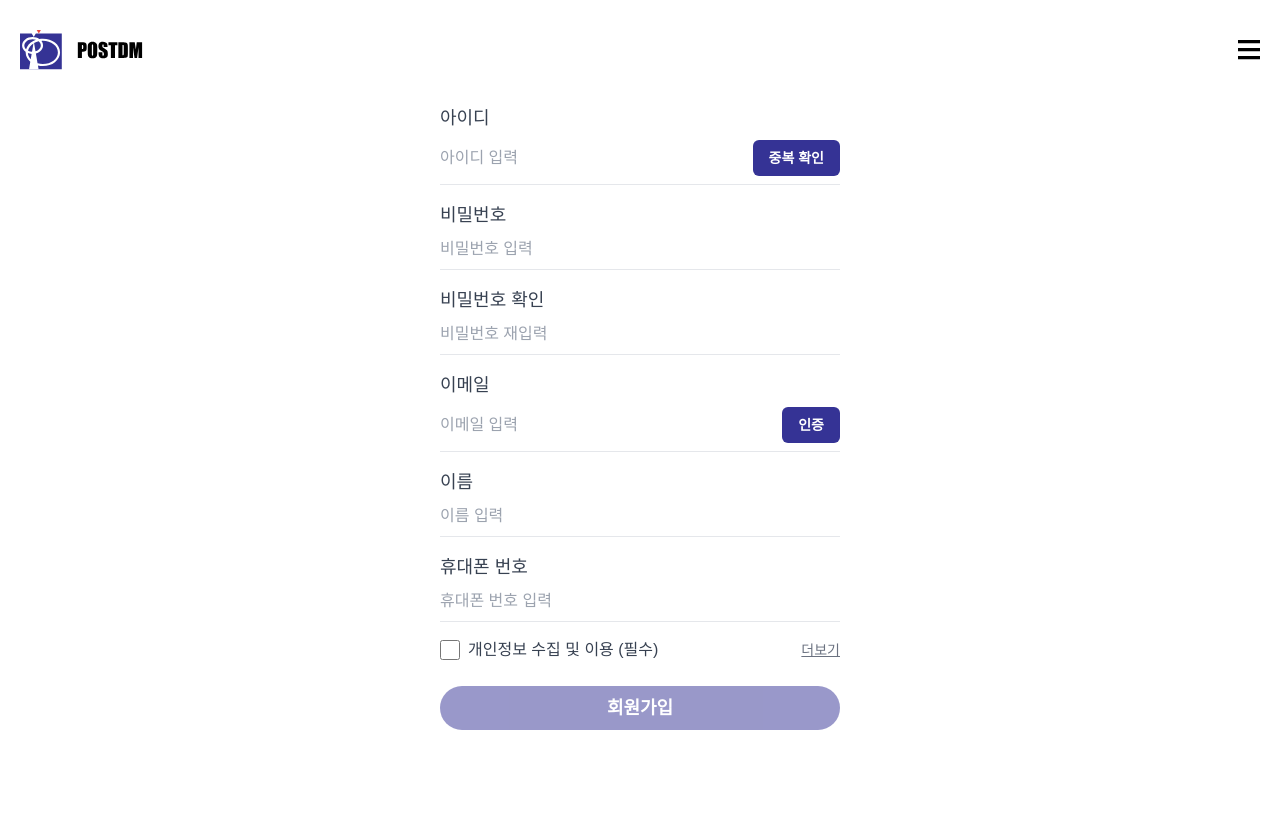
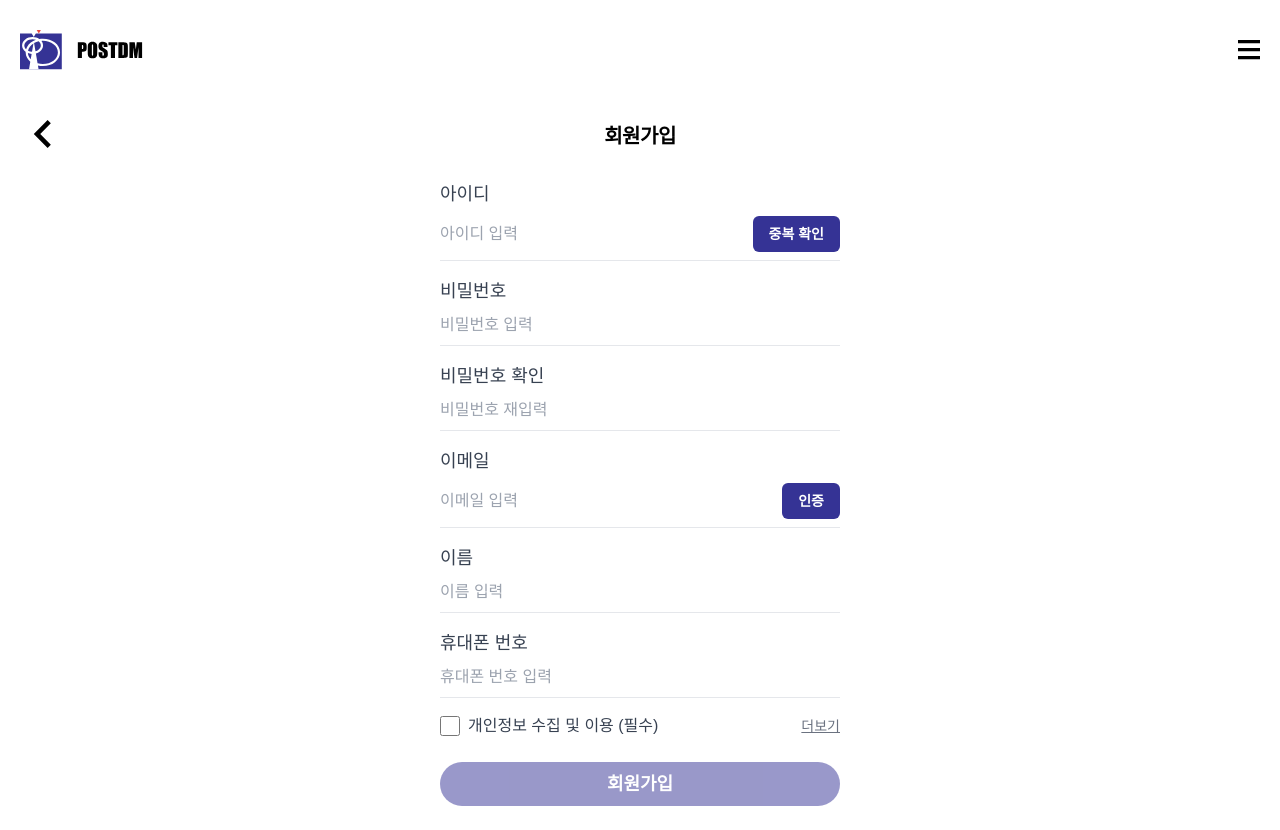
Before and after one commit to fullstack-dev-hub/postdm, a Next.js app in the folder frontend/: page /signup in a window 1280 px wide. Before the commit the page ends 800 px from the top, so only its background shows below. Built offline with nearby package versions, Linux system fonts and the light colour scheme.

Commit message:
#22 feat: 회원가입 페이지에 타이틀바 추가

```diff
--- a/frontend/src/app/signup/page.tsx
+++ b/frontend/src/app/signup/page.tsx
@@ -4,6 +4,7 @@ import { useState } from "react";
 import SignupInputField from "@/components/signup/SignupInputField";
 import PrivacyAgreement from "@/components/signup/PrivacyAgreement";
 import PrimaryButton from "@/components/find/PrimaryButton";
+import Title from "@/components/Title";
 
 const Signup = () => {
   const [username, setUsername] = useState("");
@@ -72,8 +73,8 @@ const Signup = () => {
     !isPasswordMatch;
 
   return (
-    <div className="max-w-md mx-auto p-6 mt-6">
-      <h2 className="text-2xl font-bold text-center mb-6">회원가입</h2>
+    <div className="max-w-md mx-auto p-6 pt-[164px]">
+      <Title pageTitle="회원가입" />
 
       <SignupInputField
         label="아이디"
```
